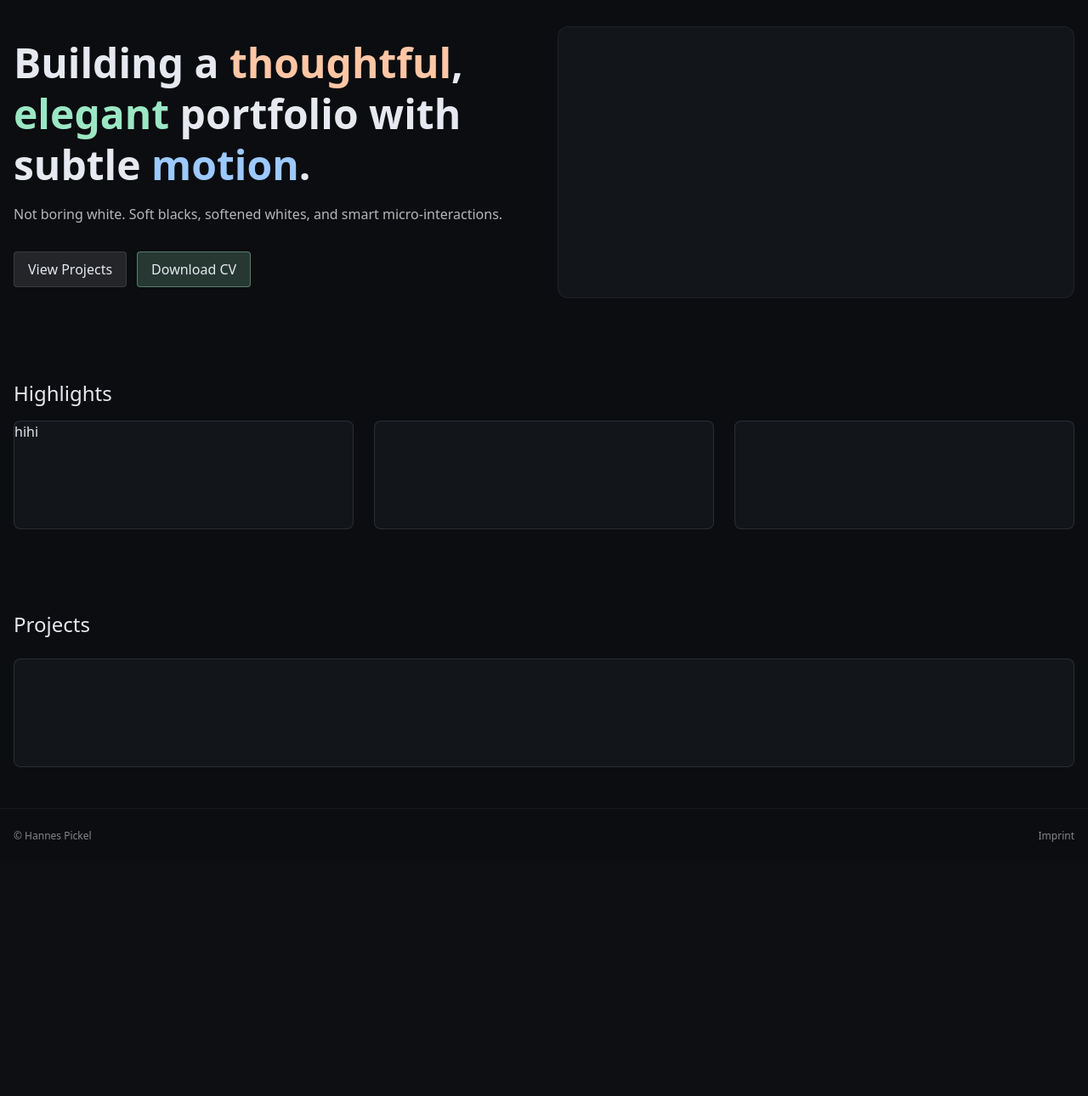
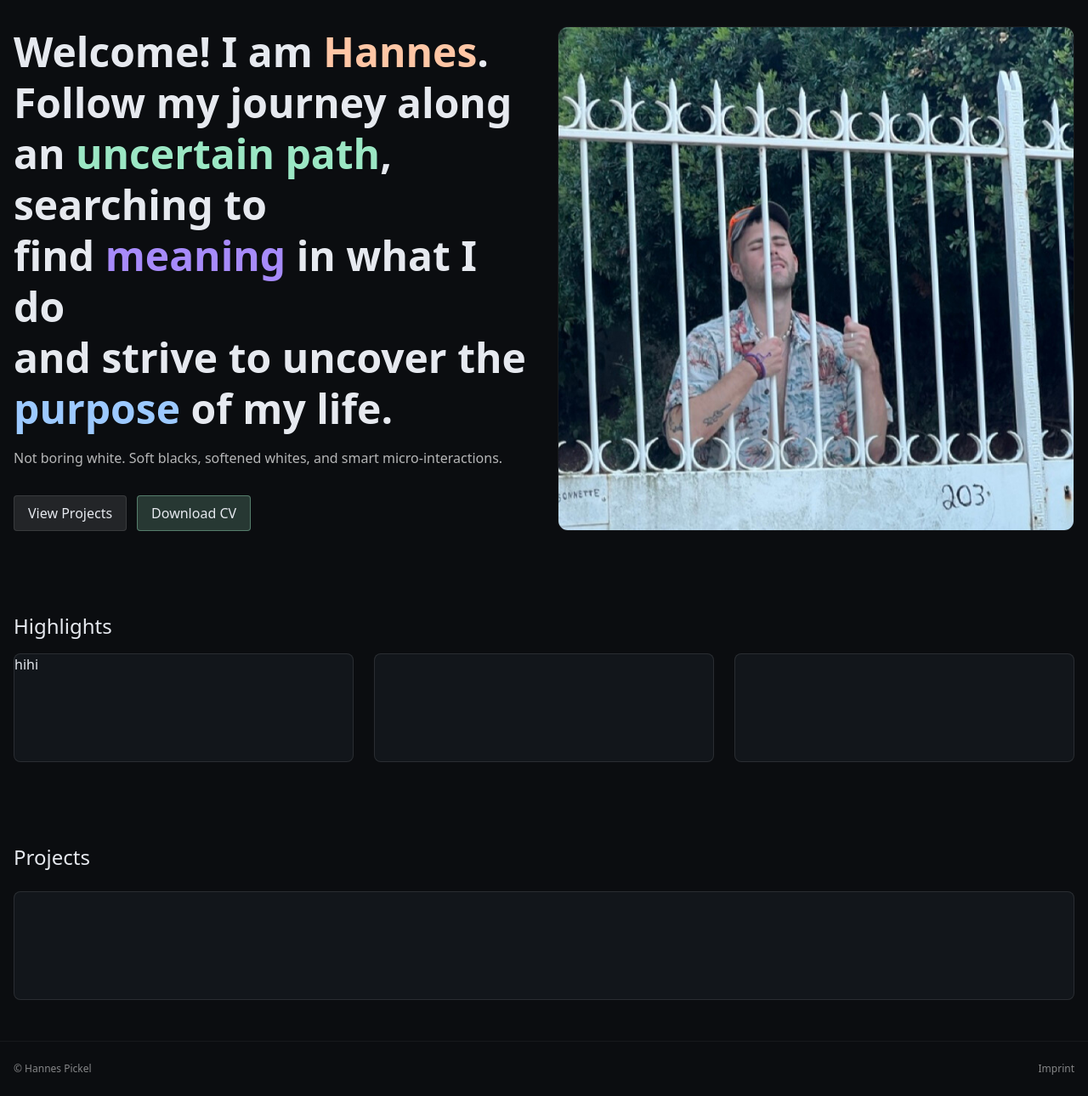
Before and after one commit to yhupe/portfolio, a FastAPI app: page / in a window 1280 px wide. Shown: the part 65-1355 px from the top of the page at 85% size. Before the commit the page ends 1056 px from the top, so only its background shows below. Run offline with FastAPI, Linux system fonts and the light colour scheme; style sheets or scripts are compiled from the project's sources.

Commit message:
correct tailwind v4 setup, cleaning up input.css, tailwind.config.css and html templates

```diff
--- a/app/public/static/css/input.css
+++ b/app/public/static/css/input.css
@@ -1,7 +1,10 @@
-/* Tailwind v4: Basis laden */
 @import "tailwindcss";
 
-/* Dein Theme (Design-Tokens) – v4 macht das in CSS, nicht in der JS-Config */
+/* 1) Sage Tailwind, wo es nach Klassen scannen soll */
+@source "../../templates/**/*.html";
+@source "../../**/*.{html,py,js,ts,jsx,tsx}";
+
+/* 2) Definiere deine Farben als Theme-Tokens */
 @theme {
   --color-ink-900: #0b0d10;
   --color-ink-800: #12161b;
@@ -9,11 +12,16 @@
   --color-paper-100: #e6e9ef;
   --color-paper-50:  #f2f4f8;
 
-  --color-accent-mint:  #9be7c4;
-  --color-accent-peach: #ffc6a5;
-  --color-accent-sky:   #9cc9ff;
-  --color-accent-lilac: #c7b7ff;
+  --color-accent-mint:        #9be7c4;
+  --color-accent-peach:       #ffc6a5;
+  --color-accent-sky:         #9cc9ff;
+  --color-accent-lilac:       #c7b7ff;
+  --color-accent-sunorange:   #ff944d;
+  --color-accent-tomatored:   #ff6347;
+  --color-accent-forestgreen: #228b22;
+  --color-accent-softyellow:  #ffeb99;
+  --color-accent-zinnoberred: #e44d46;
+  --color-accent-ashgrey:     #a9a9a9;
+  --color-accent-magenta:     #ff00ff;
+  --color-accent-lavenderblue:#6a5acd;
 }
-
-/* (Optional) eigene Variant für class-basierten Dark-Mode – falls du dark: nutzen willst */
-@custom-variant dark (&:where(.dark *));
--- a/app/public/templates/base.html
+++ b/app/public/templates/base.html
@@ -9,7 +9,7 @@
   <link rel="icon" href="/static/img/favicon.ico" sizes="any" />
 
   <!-- Tailwind CSS (gebaut) -->
-  <link rel="stylesheet" href="/static/css/output.css?v=2" />
+  <link rel="stylesheet" href="/static/css/output.css" />
 
   <!-- GSAP + ScrollTrigger (global eingebunden, aber ohne Seiteneffekte) -->
   <script defer src="https://unpkg.com/gsap@3/dist/gsap.min.js"></script>
--- a/app/public/templates/index.html
+++ b/app/public/templates/index.html
@@ -2,12 +2,13 @@
 {% block title %}Welcome!{% endblock %}
 
 {% block content %}
-<section id="hero" class="grid md:grid-cols-2 gap-8 items-center">
+<section id="hero" class="grid md:grid-cols-2 gap-8 items-stretch">
   <div>
     <h1 class="text-4xl md:text-5xl font-semibold leading-tight">
-      Building a <span class="text-accent-peach">thoughtful</span>,<br/>
-      <span class="text-accent-mint">elegant</span> portfolio with<br/>
-      subtle <span class="text-accent-sky">motion</span>.
+      Welcome! I am <span class="text-accent-peach">Hannes</span>.<br/>
+      Follow my journey along an <span class="text-accent-mint">uncertain path</span>, searching to <br/>
+      find <span class="text-[#A78BFA]">meaning</span> in what I do <br/>
+      and strive to uncover the <span class="text-accent-sky">purpose</span> of my life.
     </h1>
     <p class="mt-4 text-white/70 max-w-prose">
       Not boring white. Soft blacks, softened whites, and smart micro-interactions.
@@ -17,8 +18,15 @@
       <a href="/cv" class="px-4 py-2 rounded bg-accent-mint/20 hover:bg-accent-mint/30 border border-accent-mint/40">Download CV</a>
     </div>
   </div>
-  <div class="h-64 md:h-80 rounded-xl bg-ink-800 border border-white/5 shadow-soft" id="heroCard"></div>
+
+  <!-- Image Container -->
+  <div class="h-full rounded-xl border border-white/5 shadow-soft overflow-hidden">
+    <img src="/static/img/landing_page_hero.jpg"
+         alt="Hero picture of Hannes"
+         class="w-full h-full object-cover"/>
+  </div>
 </section>
+
 
 <section class="mt-24 space-y-4" id="features">
   <h2 class="text-2xl font-medium">Highlights</h2>
```
Also changed, not shown: tailwind.config.js (+2 -15 lines), app/public/static/img/landing_page_hero.jpg (added).
